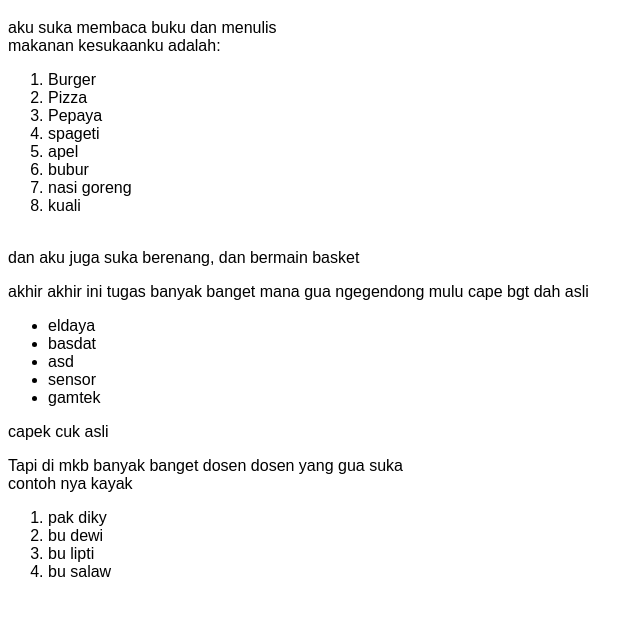
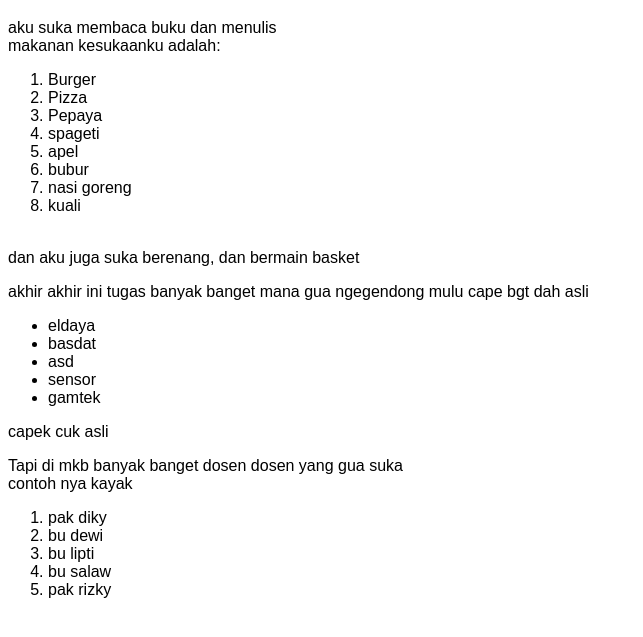
Before and after one commit to Hikam-Baidawih/test-repo, a plain HTML site: page index.html in a window 1280 px wide. Shown: the part 61-698 px from the top of the page, without its empty margins (0-643 px from the left). Drawn offline with Linux system fonts and the light colour scheme.

Commit message:
menambah dosen

```diff
--- a/index.html
+++ b/index.html
@@ -51,6 +51,7 @@
             <li>bu dewi</li>
             <li>bu lipti</li>
             <li>bu salaw</li>
+            <li>pak rizky</li>
         </ol>
     </p>
 </body>
```
